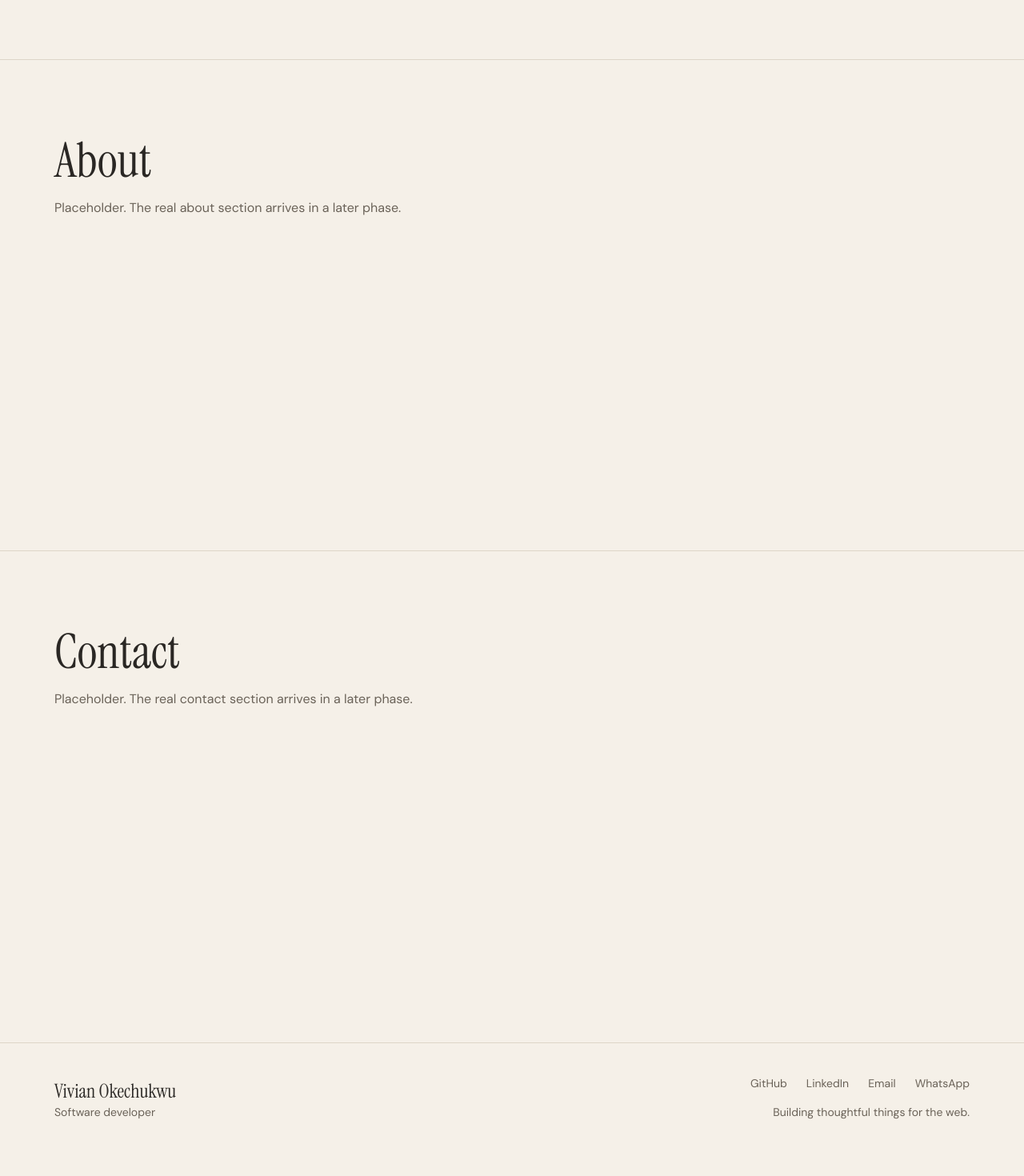
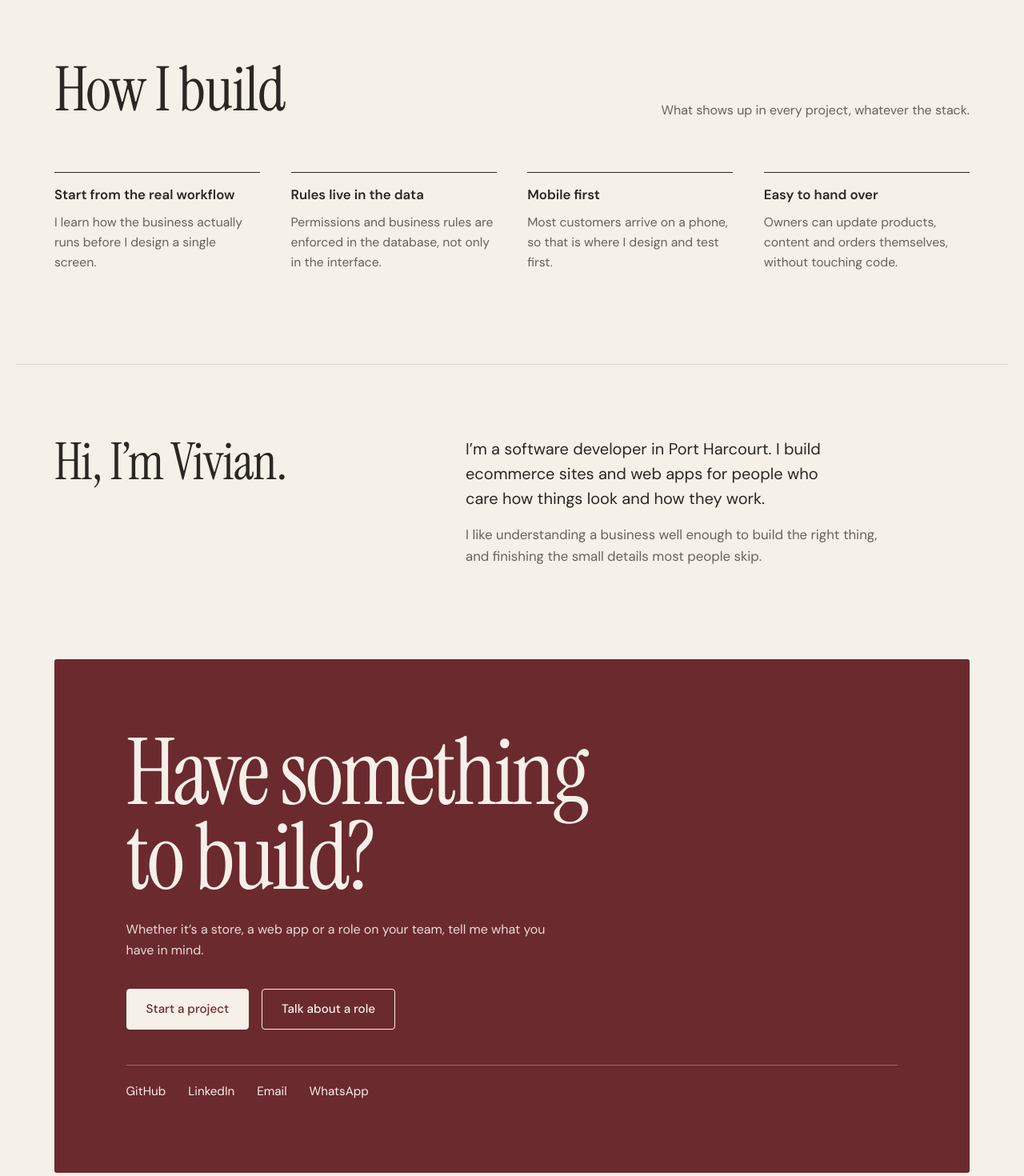
Before and after one commit to Vivianclare-codes/viviancodes, a Next.js app: page / in a window 1280 px wide. Shown: the part 3820-5290 px from the top of the page at 80% size. Before the commit the page ends 5260 px from the top, so only its background shows below. Built offline with nearby package versions, Linux system fonts and the light colour scheme.

Commit message:
feat: how I build, about and contact sections

```diff
--- a/src/app/page.tsx
+++ b/src/app/page.tsx
@@ -1,25 +1,17 @@
-import Container from "@/components/container";
+import About from "@/components/About";
+import Contact from "@/components/Contact";
 import Hero from "@/components/Hero";
+import HowIBuild from "@/components/HowIBuild";
 import WorkSection from "@/components/work/WorkSection";
-
-const placeholders = ["about", "contact"];
 
 export default function Home() {
   return (
     <>
       <Hero />
       <WorkSection />
-      {placeholders.map((id) => (
-        <section key={id} id={id} className="border-t border-line py-24">
-          <Container>
-            <h2 className="font-serif text-6xl capitalize">{id}</h2>
-            <p className="mt-4 text-mute">
-              Placeholder. The real {id} section arrives in a later phase.
-            </p>
-            <div className="h-[40vh]" />
-          </Container>
-        </section>
-      ))}
+      <HowIBuild />
+      <About />
+      <Contact />
     </>
   );
 }
--- /dev/null
+++ b/src/components/About.tsx
@@ -0,0 +1,23 @@
+import Container from "./container";
+
+export default function About() {
+  return (
+    <section id="about" className="pb-[clamp(4.5rem,9vw,8rem)]">
+      <Container className="grid gap-[clamp(1.5rem,5vw,5rem)] border-t border-line pt-[clamp(3rem,7vw,6rem)] md:grid-cols-[5fr_7fr]">
+        <h2 className="font-serif text-[clamp(2.4rem,5vw,4rem)] leading-none tracking-[-0.015em]">
+          Hi, I’m Vivian.
+        </h2>
+        <div>
+          <p className="max-w-[34ch] text-[1.25rem] leading-[1.55]">
+            I’m a software developer in Port Harcourt. I build ecommerce sites
+            and web apps for people who care how things look and how they work.
+          </p>
+          <p className="mt-4 max-w-[46ch] text-[1.05rem] text-mute">
+            I like understanding a business well enough to build the right
+            thing, and finishing the small details most people skip.
+          </p>
+        </div>
+      </Container>
+    </section>
+  );
+}
--- /dev/null
+++ b/src/components/Contact.tsx
@@ -0,0 +1,69 @@
+import Container from "./container";
+import { siteConfig } from "@/lib/site";
+
+const find = (label: string) =>
+  siteConfig.social.find((s) => s.label === label)?.href ?? "";
+const first = (...labels: string[]) => labels.map(find).find(Boolean) ?? "";
+const ext = (href: string) =>
+  href.startsWith("http")
+    ? { target: "_blank", rel: "noopener noreferrer" }
+    : {};
+
+export default function Contact() {
+  const projectHref = first("WhatsApp", "Email");
+  const roleHref = first("Email", "LinkedIn");
+  const reach = siteConfig.social.filter((s) => s.href);
+
+  return (
+    <section id="contact" className="pb-[clamp(3.5rem,8vw,7rem)]">
+      <Container>
+        <div className="rounded-[3px] bg-accent p-[clamp(2rem,7vw,7rem)] text-on-accent">
+          <h2 className="max-w-[12ch] font-serif text-[clamp(3rem,9vw,8rem)] leading-[0.92] tracking-[-0.03em]">
+            Have something to build?
+          </h2>
+          <p className="mt-6 max-w-[48ch] opacity-90">
+            Whether it’s a store, a web app or a role on your team, tell me
+            what you have in mind.
+          </p>
+
+          <div className="mt-9 flex flex-wrap gap-4">
+            {projectHref && (
+              <a
+                href={projectHref}
+                {...ext(projectHref)}
+                className="rounded-sm border border-on-accent bg-on-accent px-6 py-3 text-[0.95rem] font-medium text-accent transition-colors hover:bg-transparent hover:text-on-accent"
+              >
+                Start a project
+              </a>
+            )}
+            {roleHref && (
+              <a
+                href={roleHref}
+                {...ext(roleHref)}
+                className="rounded-sm border border-on-accent px-6 py-3 text-[0.95rem] font-medium text-on-accent transition-colors hover:bg-on-accent hover:text-accent"
+              >
+                Talk about a role
+              </a>
+            )}
+          </div>
+
+          {reach.length > 0 && (
+            <ul className="mt-11 flex flex-wrap gap-x-7 gap-y-2 border-t border-on-accent/35 pt-5 text-[0.95rem]">
+              {reach.map((s) => (
+                <li key={s.label}>
+                  <a
+                    href={s.href}
+                    {...ext(s.href)}
+                    className="underline-offset-4 hover:underline"
+                  >
+                    {s.label}
+                  </a>
+                </li>
+              ))}
+            </ul>
+          )}
+        </div>
+      </Container>
+    </section>
+  );
+}
--- /dev/null
+++ b/src/components/HowIBuild.tsx
@@ -0,0 +1,48 @@
+import Container from "./container";
+
+const principles = [
+  {
+    title: "Start from the real workflow",
+    text: "I learn how the business actually runs before I design a single screen.",
+  },
+  {
+    title: "Rules live in the data",
+    text: "Permissions and business rules are enforced in the database, not only in the interface.",
+  },
+  {
+    title: "Mobile first",
+    text: "Most customers arrive on a phone, so that is where I design and test first.",
+  },
+  {
+    title: "Easy to hand over",
+    text: "Owners can update products, content and orders themselves, without touching code.",
+  },
+];
+
+export default function HowIBuild() {
+  return (
+    <section id="how" className="pb-[clamp(4.5rem,9vw,8rem)]">
+      <Container>
+        <div className="mb-[clamp(2.25rem,5vw,4.5rem)] grid items-end gap-8 md:grid-cols-2">
+          <h2 className="font-serif text-[clamp(2.6rem,6vw,5rem)] leading-none tracking-[-0.015em]">
+            How I build
+          </h2>
+          <p className="max-w-[42ch] text-mute md:justify-self-end">
+            What shows up in every project, whatever the stack.
+          </p>
+        </div>
+
+        <div className="grid gap-[clamp(1.25rem,3vw,2.5rem)] sm:grid-cols-2 lg:grid-cols-4">
+          {principles.map((p) => (
+            <div key={p.title} className="border-t border-ink pt-4">
+              <h3 className="font-sans text-[1.05rem] font-semibold leading-snug">
+                {p.title}
+              </h3>
+              <p className="mt-2.5 text-[0.98rem] text-mute">{p.text}</p>
+            </div>
+          ))}
+        </div>
+      </Container>
+    </section>
+  );
+}
```
